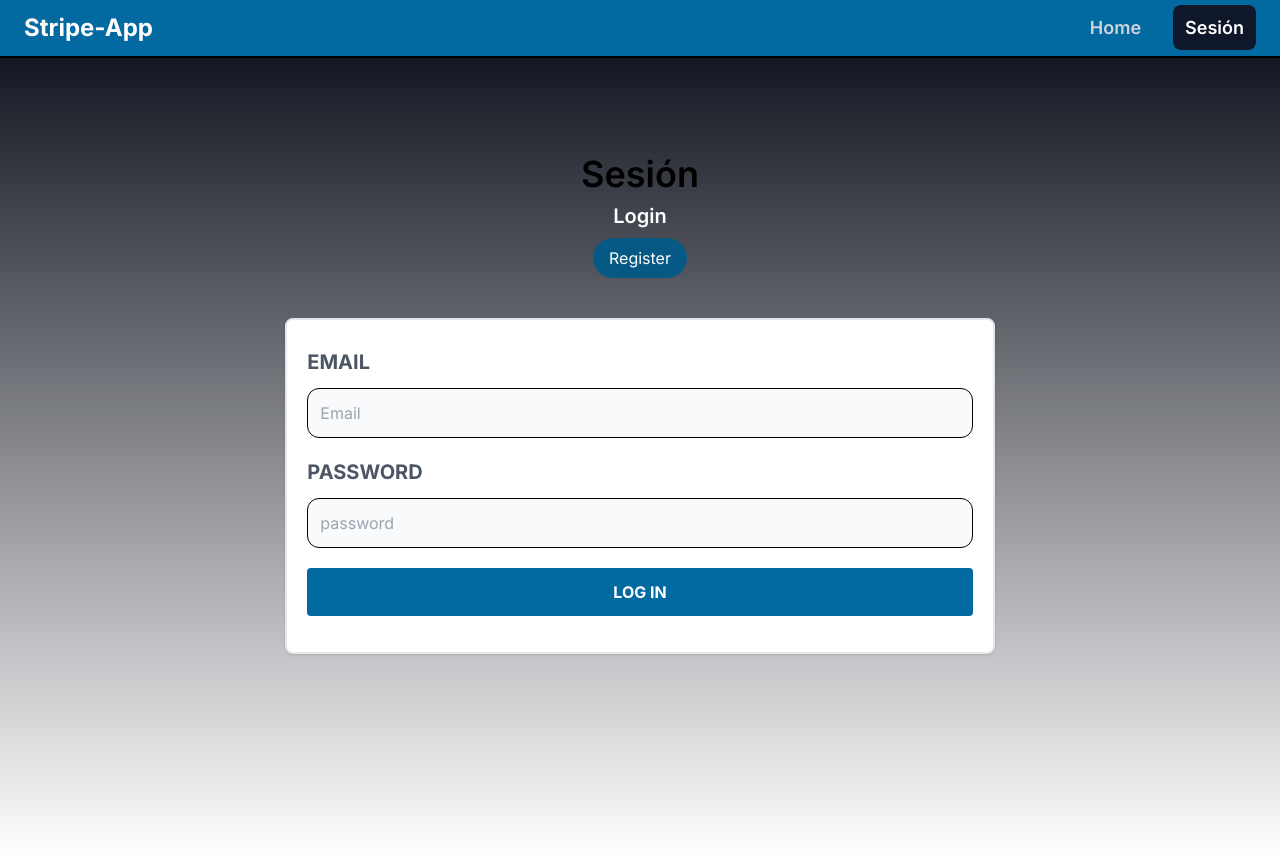
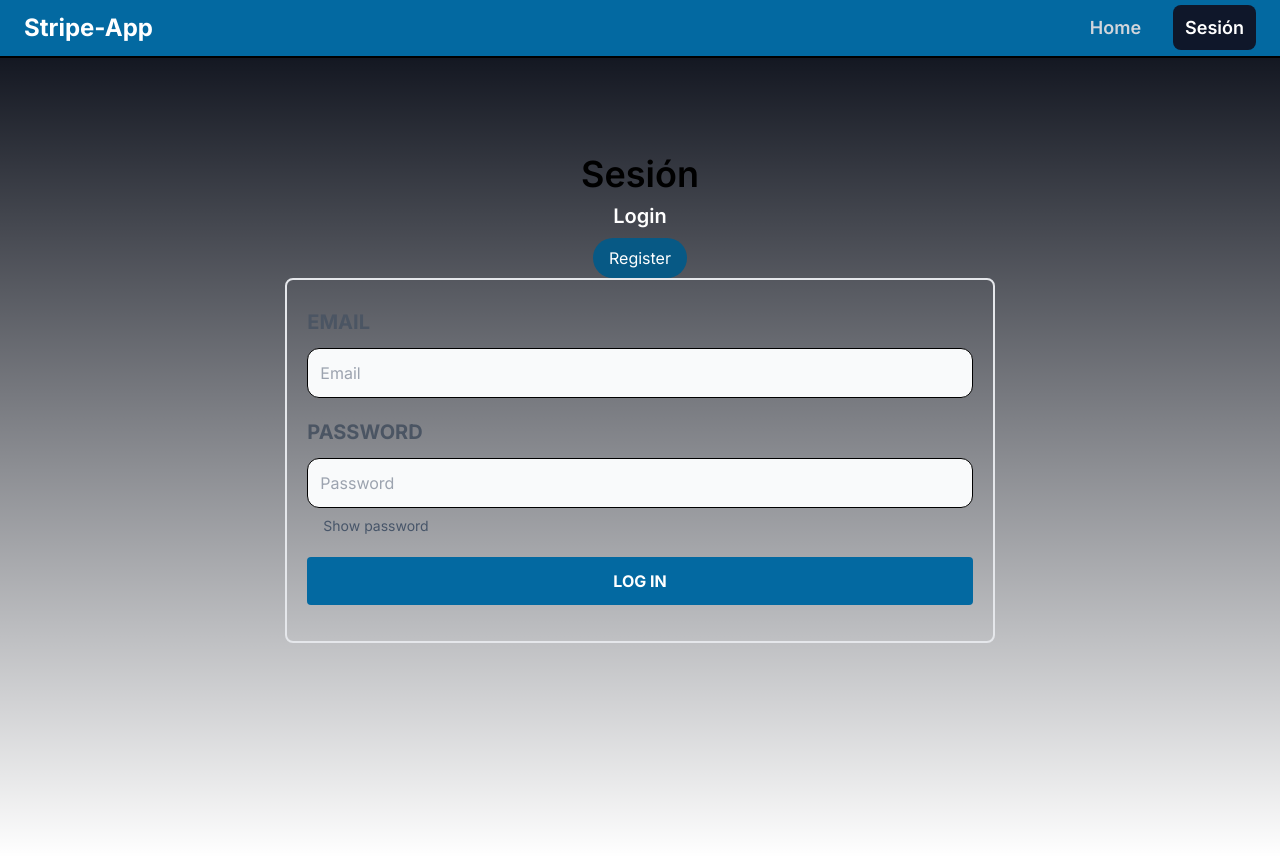
Before and after one commit to JoseBritoP/stripe-app, a Next.js app: page /auth in a window 1280 px wide. Built offline with nearby package versions, Linux system fonts and the light colour scheme.

Commit message:
Register - Login form

```diff
--- a/src/app/components/form/LoginForm.tsx
+++ b/src/app/components/form/LoginForm.tsx
@@ -1,3 +1,5 @@
+"use client"
+import { useState } from 'react'
 import useLogin from '../../hooks/useLoginForm'
 import z from 'zod'
 import { loginScheme } from '@/app/schemes/LoginScheme'
@@ -6,11 +8,16 @@ import AlertComponent from '../shared/Alert'
 type Login = z.infer<typeof loginScheme>
 
 const LoginForm = () => {
+  const [state,setState] = useState('password');
   const { formik, message, error, submit,
     // handleLoginChange,value
   } = useLogin();
+
+  const handlePasswordState = () => {
+    setState((prevState) => prevState === 'password' ? 'text' : 'password');
+  }
   return (
-    <form action="" className="my-10 bg-white shadow rounded-lg px-5 py-2 pb-4 border-2 dark:bg-slate-950 dark:border-gray-700 dark:border-2 w-full" onSubmit={formik.handleSubmit}>
+    <form action="" className="my-10shadow rounded-lg px-5 py-2 pb-4 border-2 dark:bg-slate-950 dark:border-gray-700 dark:border-2 w-full" onSubmit={formik.handleSubmit}>
       {/* email */}
       <div className="my-5">
           <label htmlFor="email" className="uppercase text-gray-600 block text-xl font-bold dark:text-gray-200 hover:cursor-pointer">Email</label>
@@ -29,15 +36,16 @@ const LoginForm = () => {
       <div className="my-5">
         <label htmlFor="password" className="uppercase text-gray-600 block text-xl font-bold dark:text-gray-200 hover:cursor-pointer"> Password</label>
         <input
-          type="password"
+          type={state}
           name="password"
           id="password"
-          placeholder="password"
+          placeholder="Password"
           className="w-full mt-3 p-3 border rounded-xl bg-gray-50 border-black dark:border-gray-500 dark:bg-gray-900 dark:placeholder:text-gray-300 dark:text-slate-100"
           onChange={formik.handleChange}
           onBlur={formik.handleBlur}
           value={formik.values.password}
         />
+        <button className='text-sm text-slate-600 px-4 pt-2 text-center' onClick={handlePasswordState}>Show password</button>
         {formik.touched.password && formik.errors.password && (
           <p className="text-red-500 font-semibold pt-2 dark:text-red-600">{formik.errors.password}</p>
         )}
--- a/src/app/components/form/RegisterForm.tsx
+++ b/src/app/components/form/RegisterForm.tsx
@@ -11,6 +11,7 @@ type RegisterForm = z.infer<typeof registerScheme>
 
 const RegisterForm = () => {
   const [password,setPassword] = useState('');
+  const [state,setState] = useState('text')
   const { formik, message, error, submit } = useRegister();
 
   const handleCustomChange = (e:any) => {
@@ -19,8 +20,10 @@ const RegisterForm = () => {
     formik.handleChange(e);
   };
 
+
+
   return (
-   <form action="" className="my-10 w-full md:w-1/2 h-full bg-white shadow rounded-lg px-5 py-2 pb-4 border-2 dark:bg-slate-950 dark:border-gray-700 dark:border-2" onSubmit={formik.handleSubmit}>
+   <form action="" className="my-10 w-full md:w-1/2 h-fullshadow rounded-lg px-5 py-2 pb-4 border-2 dark:bg-slate-950 dark:border-gray-700 dark:border-2" onSubmit={formik.handleSubmit}>
       {/* Username */}
       <div className="my-5">
       <label htmlFor="username" className="uppercase text-gray-600 block text-xl font-bold dark:text-gray-200 hover:cursor-pointer" >Username</label>
```
